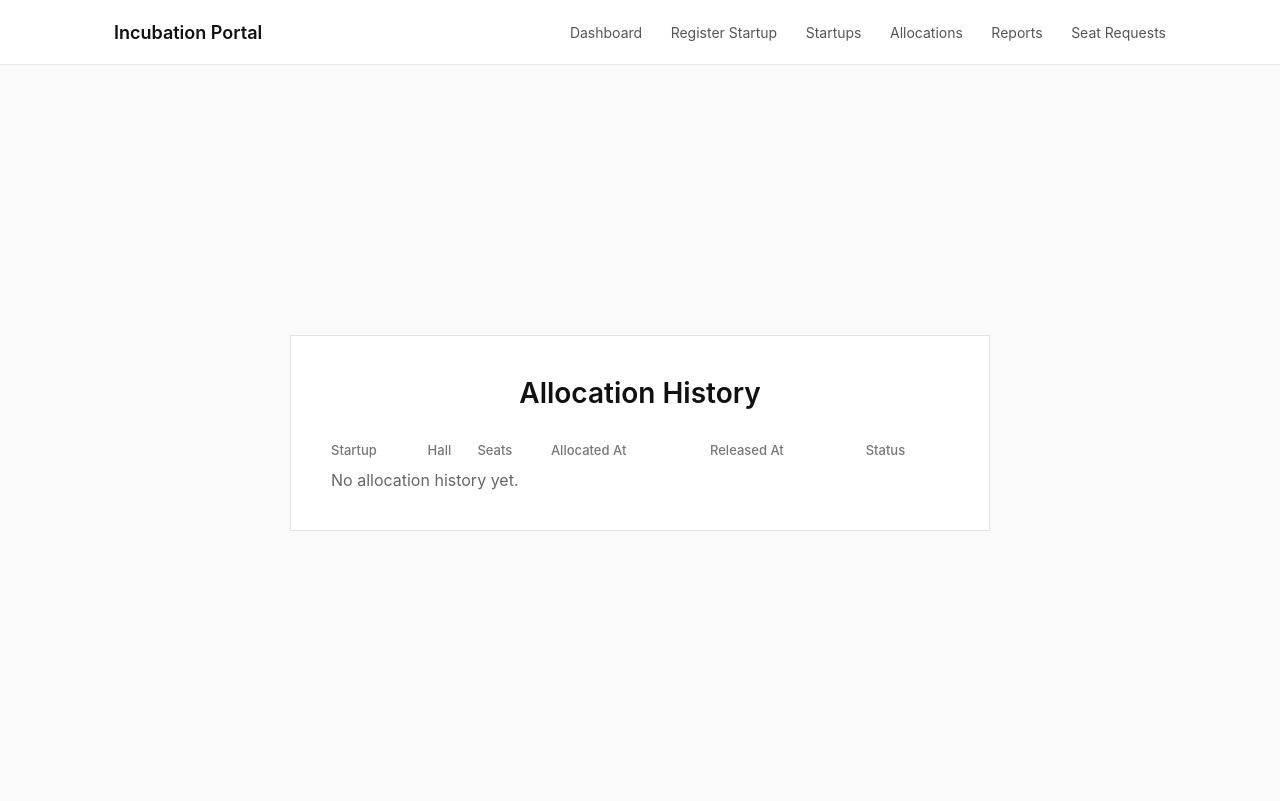
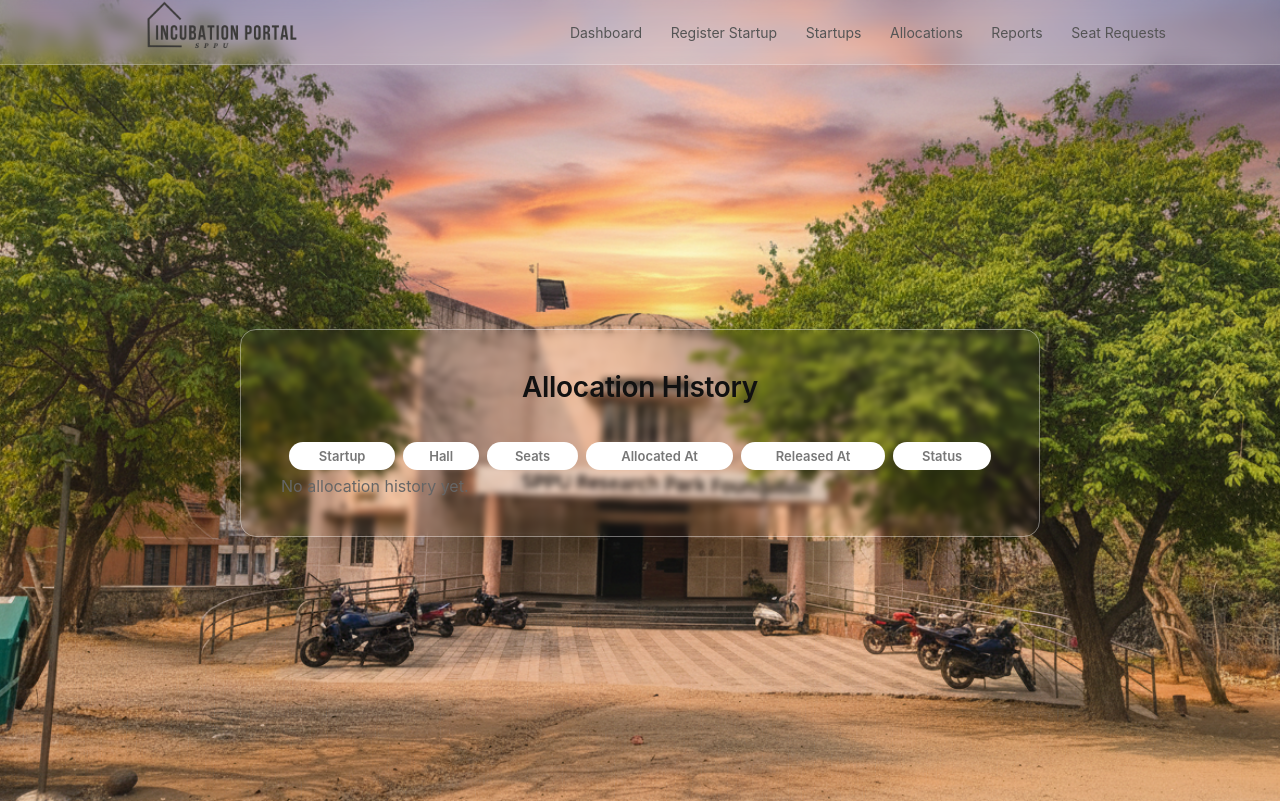
Before and after one commit to snehankitpatil/incubation-portal, a Flask app: page /allocations in a window 1280 px wide. Run offline with Flask 3, Linux system fonts and the light colour scheme; lists and menus that the app fills with data are empty.

Commit message:
Updates UI in optinal branch

```diff
--- a/app.py
+++ b/app.py
@@ -8,7 +8,8 @@ from flask import session
 
 
 app = Flask(__name__)
-app.config["SQLALCHEMY_DATABASE_URI"] = "postgresql://snehankitpatil@localhost/incubation_portal"
+app.config["SQLALCHEMY_DATABASE_URI"] = "postgresql://postgres:Suraj%402637@localhost:5432/incubation_db"
+
 app.config["SQLALCHEMY_TRACK_MODIFICATIONS"] = False
 db.init_app(app)
 app.secret_key = "dev-secret-key"
@@ -557,4 +558,4 @@ def export_utilization_csv():
 # RUN
 # -------------------------------------------------
 if __name__ == "__main__":
-    app.run(debug=True)
+    app.run(debug=True,port=8000)
--- a/static/css/style.css
+++ b/static/css/style.css
@@ -9,7 +9,11 @@
 body {
     font-family: Inter, -apple-system, BlinkMacSystemFont, "Segoe UI",
                  Roboto, Helvetica, Arial, sans-serif;
-    background: #fafafa;
+    background: #f7f7f8;
+    background-image: url("sppu.png");
+    background-size: cover;
+    background-position: center;
+    background-repeat: no-repeat;
     color: #111;
 }
 
@@ -22,9 +26,12 @@ body {
 
 /* TOPBAR */
 .topbar {
-    background: #fff;
-    border-bottom: 1px solid #e6e6e6;
+    background: rgba(255, 255, 255, 0.15);   /* 👈 transparent */
+    border-bottom: 1px solid rgba(255,255,255,0.25);
+    backdrop-filter: blur(8px);              /* 👈 optional glass */
+    -webkit-backdrop-filter: blur(8px);
 }
+
 
 .topbar-inner {
     height: 64px;
@@ -43,11 +50,13 @@ body {
     text-decoration: none;
     font-size: 14px;
     color: #555;
+    transition: color 0.2s ease, transform 0.15s ease;
 }
 
-.nav a:hover {
-    color: #000;
-}
+.nav a:hover { color: #000; text-decoration: underline; text-underline-offset: 4px; }
+
+
+
 
 /* PAGE */
 .page {
@@ -60,6 +69,8 @@ body {
     font-weight: 600;
     margin-bottom: 32px;
     text-align: center;
+    letter-spacing: -0.3px;
+
 }
 
 /* DASHBOARD GRID */
@@ -67,18 +78,25 @@ body {
     display: grid;
     grid-template-columns: repeat(auto-fill, minmax(260px, 1fr));
     gap: 24px;
+    justify-content: center;
 }
 
 /* CARD */
 .card {
-    background: #fff;
-    border: 1px solid #e3e3e3;
+    background: rgba(240, 240, 255, 0.55);   /* 👈 soft bluish tint */
+    border: 1px solid rgba(255,255,255,0.35);
     padding: 24px;
-    transition: border 0.2s;
+    border-radius: 14px;
+    backdrop-filter: blur(8px);
+    -webkit-backdrop-filter: blur(8px);
+    transition: all 0.25s ease;
 }
+
 
 .card:hover {
     border-color: #000;
+    transform: translateY(-3px);        /* 👈 premium lift */
+    box-shadow: 0 10px 24px rgba(0,0,0,0.10);
     cursor: pointer;
 }
 
@@ -92,6 +110,7 @@ body {
     font-size: 14px;
     color: #666;
     margin-bottom: 6px;
+    line-height: 1.6;
 }
 
 /* TABLE */
@@ -114,73 +133,88 @@ td {
     font-size: 14px;
 }
 
+tr:hover td {
+    background: rgba(0,0,0,0.02);       /* 👈 soft hover */
+}
+
 /* STATUS */
 .badge {
     font-size: 12px;
-    padding: 4px 8px;
-    border-radius: 12px;
+    padding: 4px 10px;
+    border-radius: 999px;               /* 👈 pill style */
     background: #eee;
-}
-
-.badge.active {
-    background: #111;
-    color: #fff;
-}
-
-.badge.approved {
-    background: #ccc;
-}
-
-.badge.exited {
-    background: #f0f0f0;
-    color: #888;
 }
 
 /* BUTTON */
 .btn {
     display: inline-block;
-    padding: 8px 14px;
+    padding: 9px 16px;
     font-size: 13px;
     border: 1px solid #000;
     background: #fff;
     color: #000;
     text-decoration: none;
+    border-radius: 8px;                 /* 👈 curvy */
+    transition: all 0.2s ease;
 }
 
 .btn:hover {
     background: #000;
     color: #fff;
+    transform: translateY(-2px);        /* 👈 lift */
+    box-shadow: 0 6px 16px rgba(0,0,0,0.25);
 }
+
+/* INPUT */
 .input {
     width: 100%;
     padding: 10px;
     margin-bottom: 14px;
     border: 1px solid #ddd;
     font-size: 14px;
+    border-radius: 8px;                 /* 👈 curvy */
+    transition: border 0.2s ease, box-shadow 0.2s ease;
 }
+
+.input:focus {
+    outline: none;
+    border-color: #000;
+    box-shadow: 0 0 0 2px rgba(0,0,0,0.1);
+}
+
 /* FULL CENTER LAYOUT */
+/* EDIT STARTUP PAGE ONLY */
+.edit-startup-wrapper {
+
+     min-height: calc(100vh - 64px);
+    display: flex;
+    justify-content: center;
+    align-items: center;
+
+}
+
 .center-wrapper {
-    min-height: calc(100vh - 64px); /* minus header height */
+    min-height: calc(100vh - 64px);
     display: flex;
-    justify-content: center;  /* horizontal center */
-    align-items: center;      /* vertical center */
+    justify-content: center;
+    align-items: center;
 }
 
 /* CONTENT BOX */
 .center-content {
-    width: 700px;              /* 👈 THIS is the key */
+    width: 800px;
     padding: 40px;
-    background: #fff;
-    border: 1px solid #e3e3e3;
+    background: rgba(255, 255, 255, 0.0);   /* 👈 semi-transparent */
+    border: 1px solid rgba(255, 255, 255, 0.4);
+    border-radius: 16px;
+    backdrop-filter: blur(3px);            /* 👈 glass blur */
+    -webkit-backdrop-filter: blur(12px);    /* Safari support */
+    box-shadow: 0 20px 40px rgba(0,0,0,0.15);
+
+
 }
 
 
-.card-grid {
-    justify-content: center;
-}
-.card-meta {
-    line-height: 1.6;
-}
 /* ACTION ROW */
 .action-row {
     display: flex;
@@ -188,46 +222,59 @@ td {
     gap: 12px;
 }
 
-/* SEAT CHANGE FORM */
+/* SEAT FORM */
 .seat-form {
     display: flex;
     align-items: center;
     gap: 6px;
 }
 
-.seat-input {
-    width: 70px;
-    padding: 6px 8px;
-    font-size: 13px;
-    border: 1px solid #ccc;
-}
-
+.seat-input,
 .seat-note-input {
-    width: 200px;
-    padding: 6px 8px;
-    font-size: 13px;
-    border: 1px solid #ccc;
+    border-radius: 6px;               /* 👈 curvy */
 }
 
 /* BUTTON VARIANTS */
-.btn-secondary {
-    border: 1px solid #555;
-    background: #fff;
-    color: #111;
+.btn-secondary,
+.btn-danger {
+    border-radius: 8px;
+    transition: all 0.2s ease;
 }
 
-.btn-secondary:hover {
-    background: #111;
-    color: #fff;
+.btn-secondary:hover,
+.btn-danger:hover {
+    transform: translateY(-1px);
+    box-shadow: 0 6px 14px rgba(0,0,0,0.25);
+}
+.logo {
+    height: 190px;   /* try 20–28px range */
+    width: auto;
 }
 
-.btn-danger {
-    border: 1px solid #aaa;
-    background: #fff;
-    color: #888;
+/* PILL STYLE TABLE HEADERS */
+.pill-table {
+    width: 100%;
+    border-collapse: separate;
+    border-spacing: 8px 6px;  /* less vertical spacing between rows */
 }
 
-.btn-danger:hover {
-    background: #111;
-    color: #fff;
+.pill-th {
+    padding: 6px 16px;        /* smaller header padding */
+    border-radius: 999px;
+    background: #fff;
+    font-size: 13px;
+    font-weight: 600;
+    text-align: center;
+    white-space: nowrap;
 }
+
+.pill-td {
+    padding: 8px 16px;        /* reduce cell height */
+    background: rgba(255,255,255,0.65);
+    border-radius: 10px;
+    text-align: center;
+}
+
+.pill-row:hover .pill-td {
+    background: rgba(255,255,255,0.85);
+}
--- a/templates/allocations.html
+++ b/templates/allocations.html
@@ -3,24 +3,24 @@
 
 <h1 class="page-title">Allocation History</h1>
 
-<table>
+<table class="pill-table">
     <tr>
-        <th>Startup</th>
-        <th>Hall</th>
-        <th>Seats</th>
-        <th>Allocated At</th>
-        <th>Released At</th>
-        <th>Status</th>
+        <th class="pill-th">Startup</th>
+        <th class="pill-th">Hall</th>
+        <th class="pill-th">Seats</th>
+        <th class="pill-th">Allocated At</th>
+        <th class="pill-th">Released At</th>
+        <th class="pill-th">Status</th>
     </tr>
 
     {% for record, startup_name, hall_name in records %}
-<tr>
-    <td>{{ startup_name }}</td>
-    <td>{{ hall_name }}</td>
-    <td>{{ record.seats }}</td>
-    <td>{{ record.allocated_at.strftime("%Y-%m-%d %H:%M") }}</td>
+    <tr class="pill-row">
+        <td class="pill-td">{{ startup_name }}</td>
+        <td class="pill-td">{{ hall_name }}</td>
+        <td class="pill-td">{{ record.seats }}</td>
+        <td class="pill-td">{{ record.allocated_at.strftime("%Y-%m-%d %H:%M") }}</td>
 
-    <td>
+        <td class="pill-td">
             {% if record.released_at %}
                 {{ record.released_at.strftime("%Y-%m-%d %H:%M") }}
             {% else %}
@@ -28,7 +28,7 @@
             {% endif %}
         </td>
 
-    <td>
+        <td class="pill-td">
             {% if record.released_at %}
                 Exited
             {% else %}
--- a/templates/base.html
+++ b/templates/base.html
@@ -10,7 +10,8 @@
 <body>
 <header class="topbar">
     <div class="container topbar-inner">
-        <div class="brand">Incubation Portal</div>
+         <img src="{{ url_for('static', filename='images/logo1.png') }}" alt="Logo" class="logo">
+        <!-- <div class="brand">Incubation Portal</div> -->
         <nav class="nav">
             <a href="/">Dashboard</a>
             <a href="/register">Register Startup</a>
```
Also changed, not shown: templates/register.html (+25 -1 lines), templates/seat_requests.html (+14 -14 lines), templates/startups.html (+10 -10 lines), static/css/sppu.png (added), static/images/logo.png (added), static/images/logo1.png (added). Lines whose indentation alone changed are shown as unchanged.
